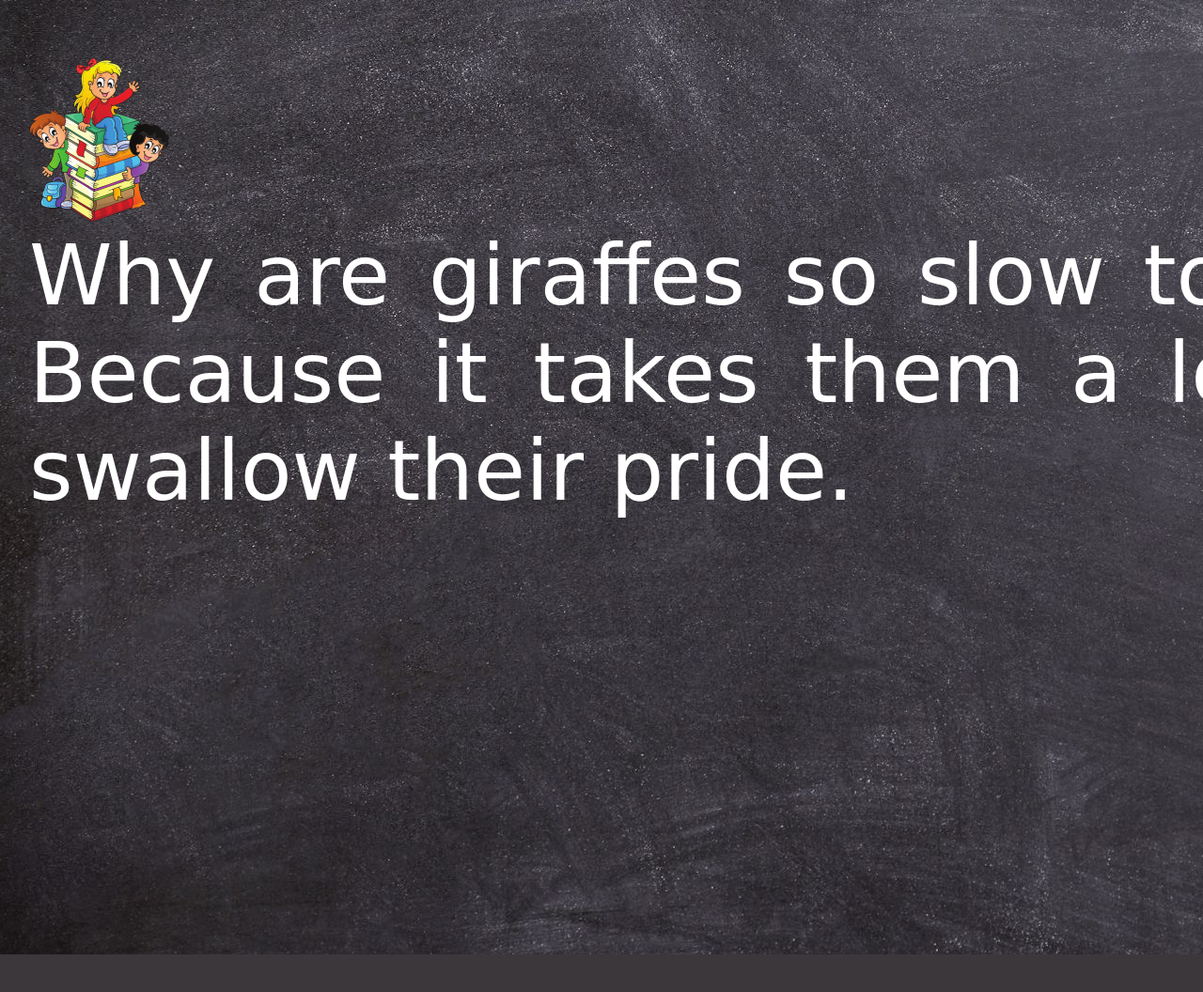
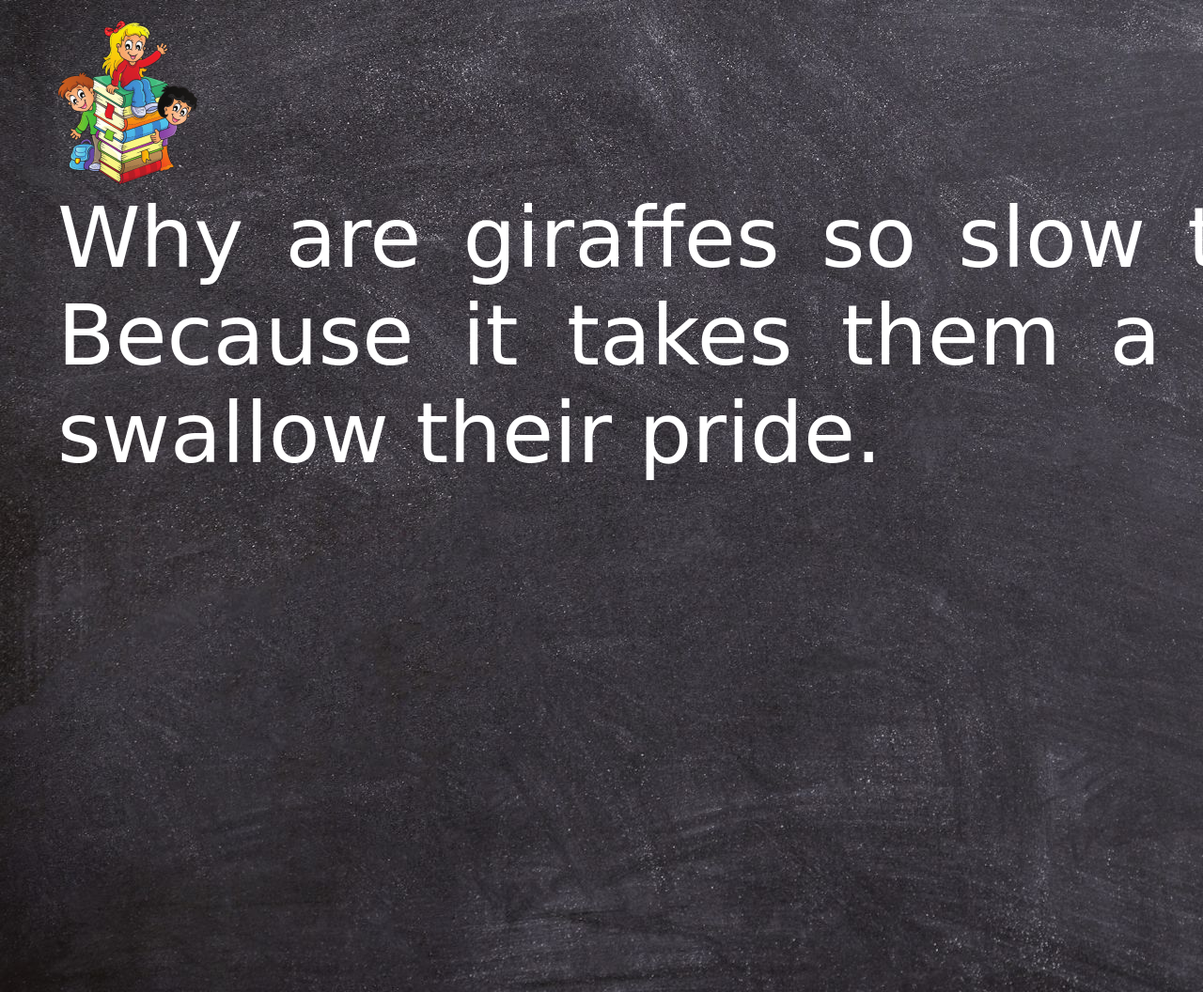
Before and after one commit to anandvn/digitalsignage, a Django app: template templates/web/dadjoke.html in a window 1280 px wide; the page is wider, and only the part inside the window is pictured. Shown: that part at 94% size. Before the commit the page ends 1016 px from the top of that part, so only its background shows below. Run offline with Django 4.2, Linux system fonts and the light colour scheme; the template is opened without the code that fills it, so the values that code supplies are empty; some web fonts are replaced.

Commit message:
padding and margins were still wrong...

```diff
--- a/templates/web/dadjoke.html
+++ b/templates/web/dadjoke.html
@@ -11,13 +11,13 @@
                 font-family: 'Butterfly Kids', cursive;
                 font-size: 7vw;
                 color: white;
-                margin: 50px 80px 20px 20px;
+                margin: 0px 0px 0px 0px;
                 text-align: justify;
             }
             #table-wrapper {
-            	height: 1000px;
-	            width: 1900px;
-	            padding: 0px;
+                width: 1820px;
+            	height: 1020px;
+	            padding: 10px 10px 10px 50px;
 	            margin: 0px 0px 0px 0px;
 	            overflow: auto;
             }
```
